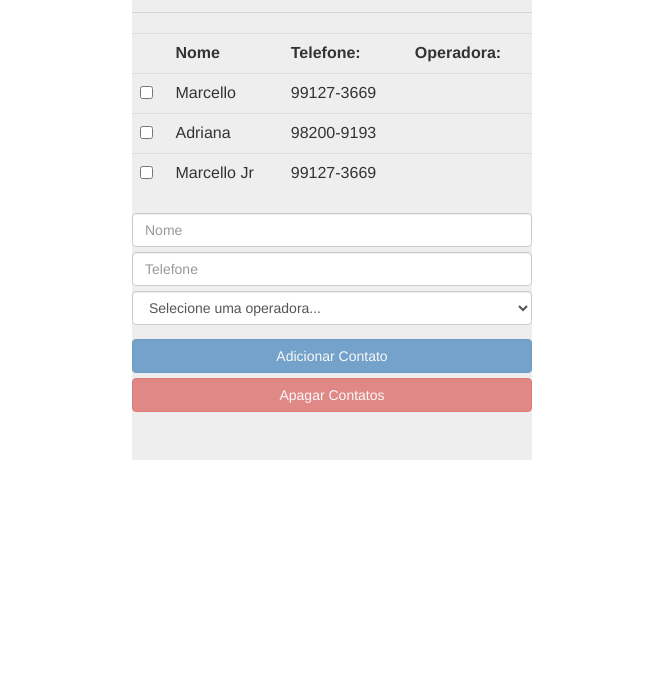
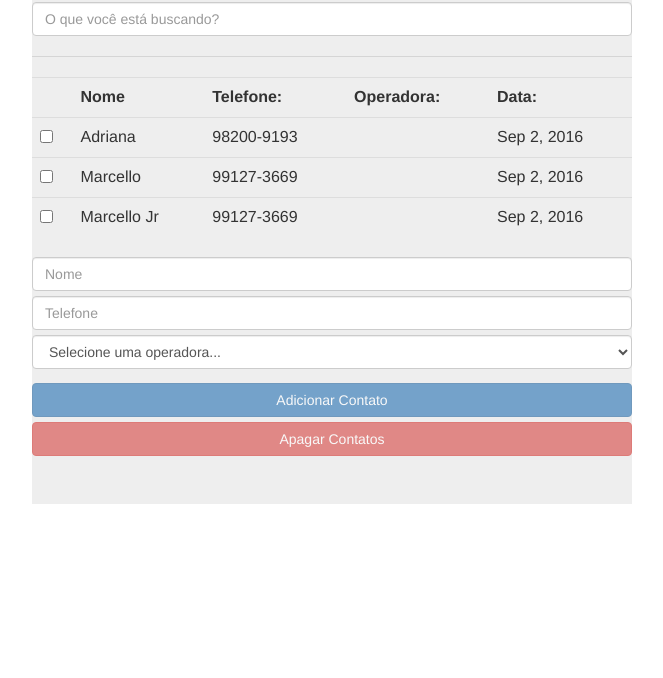
Before and after one commit to anytitleyoulike/estudo-angularjs, a plain HTML site: page aula5-filtros/index.html in a window 1280 px wide. Shown: the part 122-800 px from the top of the page, without its empty margins (308-971 px from the left). Drawn offline with nearby package versions, Linux system fonts and the light colour scheme.

Commit message:
saindo da transire

```diff
--- a/aula5-filtros/index.html
+++ b/aula5-filtros/index.html
@@ -7,7 +7,7 @@
 
 	<style type="text/css">
 		.jumbotron {
-			width: 400px;
+			width: 600px;
 			text-align: center;
 			margin-right: auto;
 			margin-left: auto;
@@ -34,9 +34,9 @@
 			angular.module("listaTelefonica").controller("listaTelefonicaCtrl", function($scope){
 				$scope.app = "Lista Telefônica";
 				$scope.contatos = [
-					{nome: "Marcello", telefone: '99127-3669'},
-					{nome: "Adriana", telefone: '98200-9193'},
-					{nome: "Marcello Jr", telefone: '99127-3669'}
+					{nome: "Marcello", data: new Date(), telefone: '99127-3669'},
+					{nome: "Adriana", data: new Date(), telefone: '98200-9193'},
+					{nome: "Marcello Jr", data: new Date(), telefone: '99127-3669'}
 				];
 
 				$scope.operadoras = [
@@ -69,19 +69,22 @@
 	<body ng-controller="listaTelefonicaCtrl">
 		<div class="jumbotron">
 			<h3 ng-bind="app"></h3>
+			<input class="form-control" type="text" ng-model="criterioDeBusca" placeholder="O que você está buscando?">
 			<table class="table">
 				<tr>
 					<th></th>
 					<th>Nome</th>
 					<th>Telefone:</th>
 					<th>Operadora:</th>
+					<th>Data:</th>
 				</tr>
 
-				<tr ng-class="{selecionado: contato.selecionado, negrito: contato.selecionado}" ng-repeat="contato in contatos">
+				<tr ng-class="{selecionado: contato.selecionado, negrito: contato.selecionado}" ng-repeat="contato in contatos | filter: criterioDeBusca | orderBy: 'nome'">
 					<td><input type="checkbox" ng-model="contato.selecionado"/></td>
 					<td>{{contato.nome}}</td>
 					<td>{{contato.telefone}}</td>
 					<td>{{contato.operadora.nome}}</td>
+					<td>{{contato.data | date}}</td>
 				</tr>
 				<hr/>
 			</table>
```
